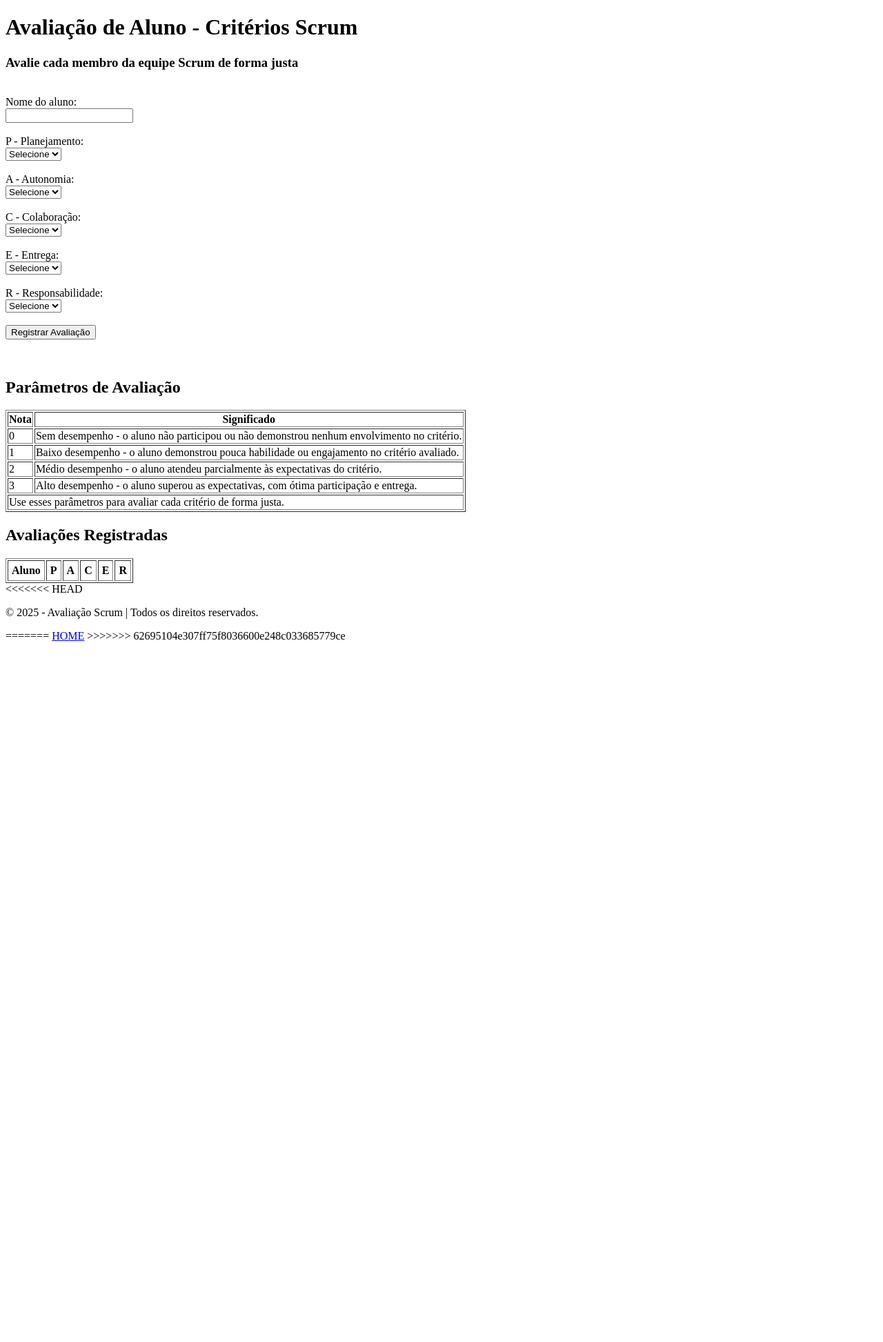
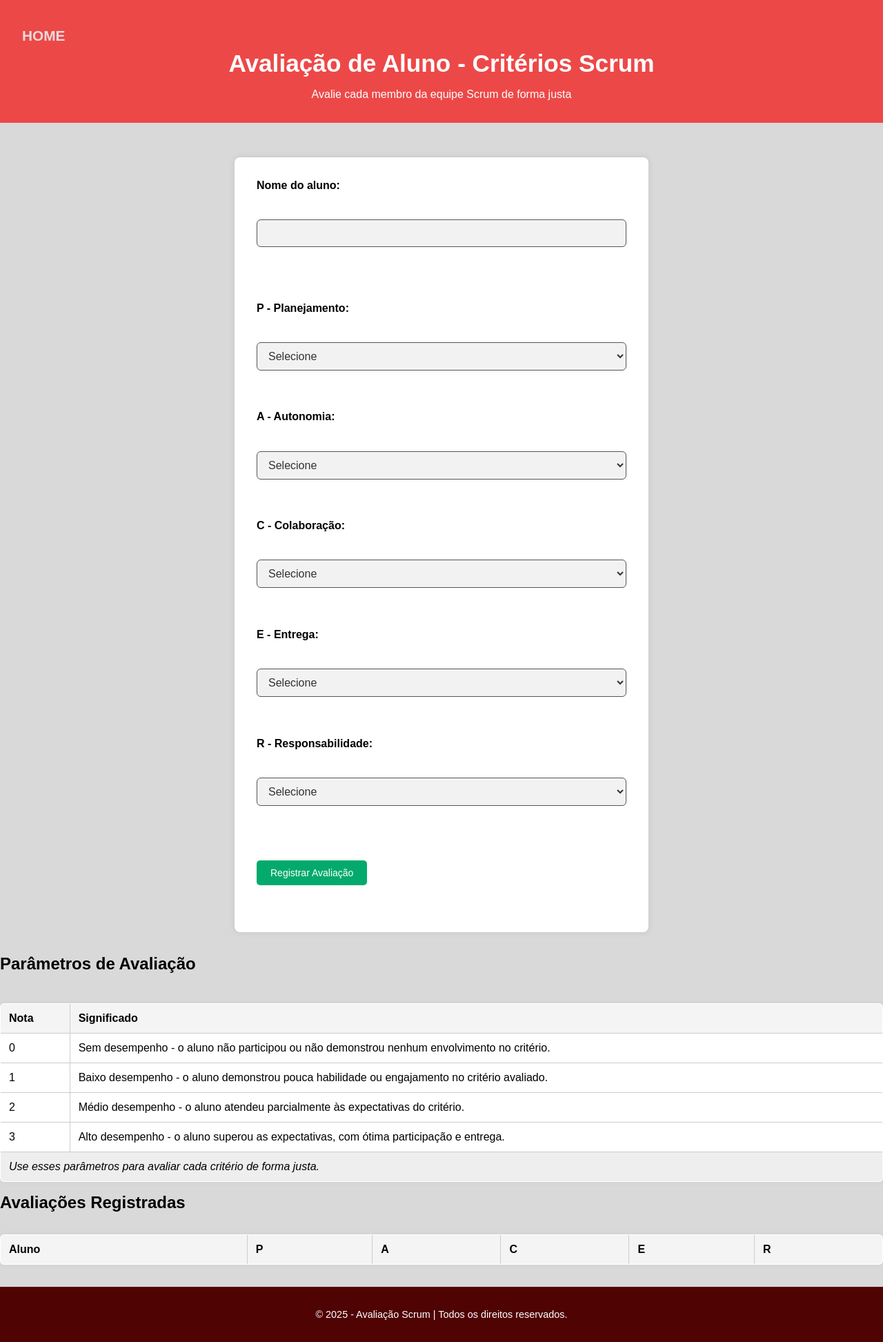
Before and after one commit to Slot148/Projeto-Integrador-2025-1, a Flask app: template app/templates/Avaliação SCRUM 2.0.html in a window 1280 px wide. Shown: the whole page at 69% size. Before the commit the page ends 929 px from the top, so only its background shows below. Run offline with Flask 3, Linux system fonts and the light colour scheme; the template is opened without the code that fills it, so the values that code supplies are empty.

Commit message:
<refactor> implementação do css da avaliação scrum 2.0

```diff
--- a/app/templates/Avaliação SCRUM 2.0.html
+++ b/app/templates/Avaliação SCRUM 2.0.html
@@ -1,12 +1,14 @@
 <!DOCTYPE html>
 <html lang="pt-BR">
 <head>
+  <link rel="stylesheet" href="avaliação2_0.css">
   <meta charset="UTF-8">
   <meta name="viewport" content="width=device-width, initial-scale=1.0">
   <title>Avaliação Scrum por Aluno</title>
 </head>
 <body>
     <header>
+        <a href="/">HOME</a>
         <h1>Avaliação de Aluno - Critérios Scrum</h1>
         <h3>Avalie cada membro da equipe Scrum de forma justa</h3>
     </header><br>
@@ -67,6 +69,7 @@
                 <button type="submit">Registrar Avaliação</button>
             </section>
         </form><br><br>
+    </main>
         <section>
             <h2>Parâmetros de Avaliação</h2>
             <table border="1">
@@ -121,13 +124,9 @@
             </tbody>
         </table>
 
-    </main>
-<<<<<<< HEAD
     <footer>
         <p>© 2025 - Avaliação Scrum | Todos os direitos reservados.</p>
     </footer>
-=======
-    <a href="/">HOME</a>
->>>>>>> 62695104e307ff75f8036600e248c033685779ce
+
 </body>
 </html>
--- /dev/null
+++ b/app/templates/avaliação2_0.css
@@ -0,0 +1,157 @@
+/* Reset básico */
+* {
+    margin: 0;
+    padding: 0;
+    box-sizing: border-box;
+  }
+
+  body {
+    background-color: rgb(218, 217, 217);
+    color: #000;
+    font-family: Arial, Helvetica, sans-serif;
+    font-weight: 400;
+  }
+
+  /* Cabeçalho */
+  header {
+    padding: 2rem;
+    background-color: #ed4848;
+    text-align: center;
+    color: white;
+  }
+
+  header h1 {
+    font-size: 2.2rem;
+    margin-bottom: 1rem;
+  }
+
+  header h3 {
+    font-size: 1rem;
+    font-weight: normal;
+  }
+
+  /* Conteúdo principal */
+  main {
+    max-width: 600px;
+    margin: 2rem auto;
+    padding: 2rem;
+    background-color: #ffffff;
+    border-radius: 8px;
+    box-shadow: 0 0 10px rgba(0, 0, 0, 0.1);
+  }
+
+  form {
+    display: flex;
+    flex-direction: column;
+    gap: 2rem;
+  }
+
+  section {
+    display: flex;
+    flex-direction: column;
+    gap: 0.7rem;
+  }
+
+  label {
+    font-weight: bold;
+  }
+
+  input[type="text"],
+  select {
+    padding: 10px 12px;
+    font-size: 16px;
+    border: 1px solid #555;
+    border-radius: 6px;
+    background-color: #f2f2f2;
+    color: #333;
+    outline: none;
+    transition: border-color 0.3s ease, background-color 0.3s ease;
+  }
+
+  input[type="text"]:hover,
+  select:hover {
+    border-color: #000;
+    background-color: #e8e8e8;
+  }
+
+  input[type="text"]:focus,
+  select:focus {
+    border-color: #ed4848;
+    box-shadow: 0 0 4px rgba(237, 72, 72, 0.4);
+  }
+
+  /* Botão */
+  button {
+    background-color: #04AA6D;
+    border: none;
+    color: white;
+    padding: 10px 20px;
+    font-size: 14px;
+    border-radius: 5px;
+    transition: background-color 0.3s ease;
+    align-self: flex-start;
+  }
+
+  button:hover {
+    background-color: #038e5a;
+  }
+
+  /* Tabelas */
+  table {
+    width: 100%;
+    border-collapse: collapse;
+    margin-top: 2rem;
+    background-color: #fff;
+    border-radius: 6px;
+    overflow: hidden;
+    box-shadow: 0 0 8px rgba(0, 0, 0, 0.05);
+  }
+
+  th, td {
+    border: 1px solid #ccc;
+    padding: 0.75rem;
+    text-align: left;
+  }
+
+  th {
+    background-color: #f4f4f4;
+    font-weight: bold;
+  }
+
+  tfoot {
+    background-color: #eee;
+    font-style: italic;
+  }
+
+  /* Mensagem de sucesso */
+  #mensagem {
+    margin: 1rem 0;
+    color: green;
+    font-weight: bold;
+  }
+
+  /* Rodapé */
+  footer {
+    background-color: #4f0303;
+    color: white;
+    text-align: center;
+    padding: 2rem;
+    margin-top: 2rem;
+    font-size: 0.9rem;
+  }
+
+  /* Link HOME */
+  a {
+    text-decoration: none;
+    color: #e9dcdc;
+    font-weight: bold;
+    text-align: left;
+    display: block;
+    margin: 0.5rem auto;
+    font-size: 1.3rem;
+    transition: color 0.3s;
+  }
+
+  a:hover {
+    color: #1f1e1e;
+  }
```
